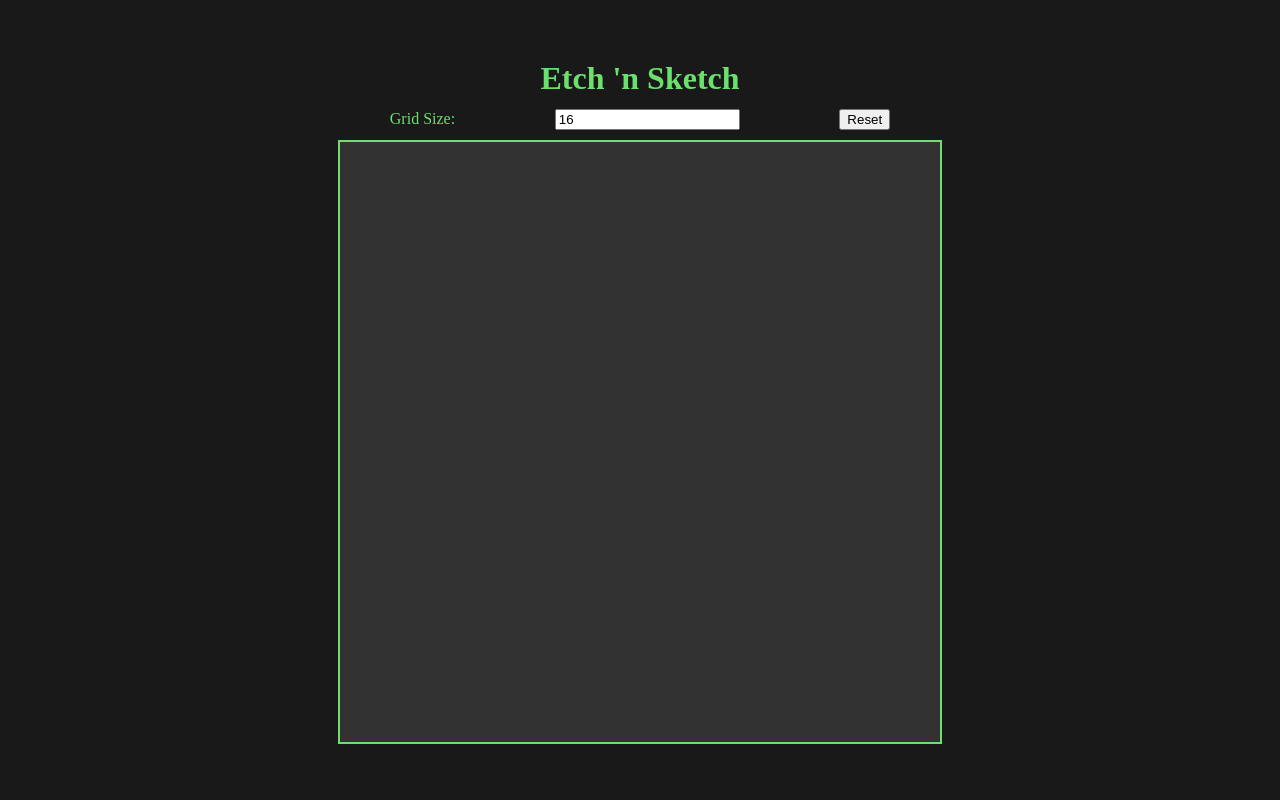
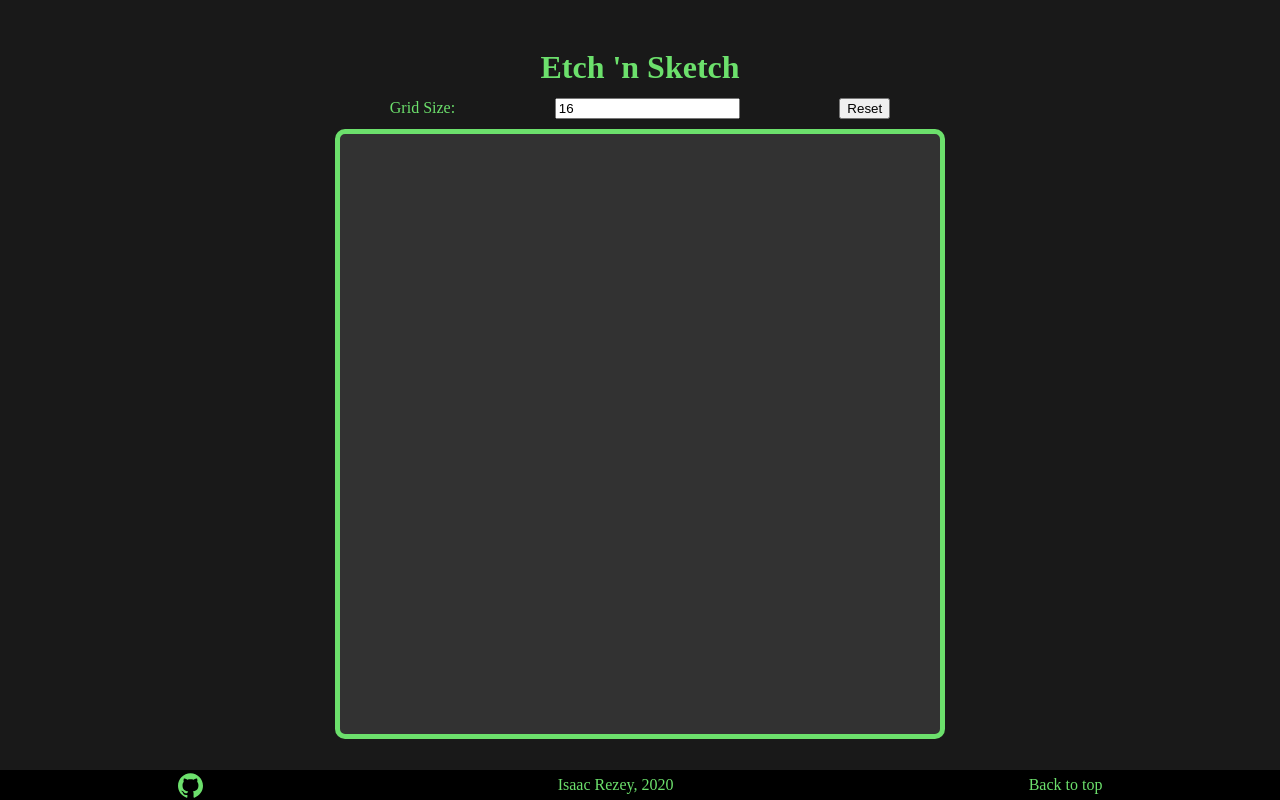
Before and after one commit to isaacrez/EtchAndSketch, a plain HTML site: page index.html in a window 1280 px wide. Drawn offline with Linux system fonts and the light colour scheme.

Commit message:
Add page footer

```diff
--- a/index.html
+++ b/index.html
@@ -4,7 +4,6 @@
     <link href="style.css" rel="stylesheet">
 </head>
 <body>
-    <div id="body">
     <h1>Etch 'n Sketch</h1>
     <div class="inputs">
         <label for='gridSize'>Grid Size:</label>
@@ -12,6 +11,20 @@
         <input type='button' id='reset' value='Reset'>
     </div>
     <div id="content"></div>
-    </div>
+
+    <footer>
+        <a href="https://github.com/isaacrez">
+            <svg class='icon' role='img' viewBox='0 0 24 24' xmlns="http://www.w3.org/2000/svg">
+                <title>GitHub icon</title>
+                <path d="M12 .297c-6.63 0-12 5.373-12 12 0 5.303 3.438 9.8 8.205 11.385.6.113.82-.258.82-.577 0-.285-.01-1.04-.015-2.04-3.338.724-4.042-1.61-4.042-1.61C4.422 18.07 3.633 17.7 3.633 17.7c-1.087-.744.084-.729.084-.729 1.205.084 1.838 1.236 1.838 1.236 1.07 1.835 2.809 1.305 3.495.998.108-.776.417-1.305.76-1.605-2.665-.3-5.466-1.332-5.466-5.93 0-1.31.465-2.38 1.235-3.22-.135-.303-.54-1.523.105-3.176 0 0 1.005-.322 3.3 1.23.96-.267 1.98-.399 3-.405 1.02.006 2.04.138 3 .405 2.28-1.552 3.285-1.23 3.285-1.23.645 1.653.24 2.873.12 3.176.765.84 1.23 1.91 1.23 3.22 0 4.61-2.805 5.625-5.475 5.92.42.36.81 1.096.81 2.22 0 1.606-.015 2.896-.015 3.286 0 .315.21.69.825.57C20.565 22.092 24 17.592 24 12.297c0-6.627-5.373-12-12-12"></path>
+            </svg>
+        </a>
+        <p>
+            Isaac Rezey, 2020
+        </p>
+        <a href="#">
+            Back to top
+        </a>
+    </footer>
     <script src="script.js"></script>
 </body>
--- a/style.css
+++ b/style.css
@@ -9,15 +9,13 @@ html {
 }
 
 body {
-    padding: 0;
-    margin: 0;
-}
-
-#body {
     display: flex;
     flex-direction: column;
     justify-content: center;
     align-items: center;
+
+    padding: 0;
+    margin: 0;
 
     width: 100vw;
     height: 100vh;
@@ -38,14 +36,39 @@ label {
 #content {
     height: 75vh;
     width: 75vh;
+    margin-bottom: 2vh;
 
     display: grid;
     gap: 1px;
 
     background-color: rgb(50, 50, 50);
-    border: solid 2px hsl(120, 65%, 65%);
+    border: solid 5px hsl(120, 65%, 65%);
+    border-radius: 10px;
 }
 
 .colored {
     background-color: white;
 }
+
+footer {
+    position: absolute;
+    bottom: 0;
+    display: flex;
+    justify-content: space-around;
+    align-items: center;
+    height: 30px;
+    width: 100%;
+
+    background-color: black;
+}
+
+.icon {
+    height: 25px;
+    width: auto;
+    fill: hsl(120, 65%, 65%);
+}
+
+a {
+    color: hsl(120, 65%, 65%);
+    text-decoration: none;
+}
```
Lines whose indentation alone changed are shown as unchanged.
